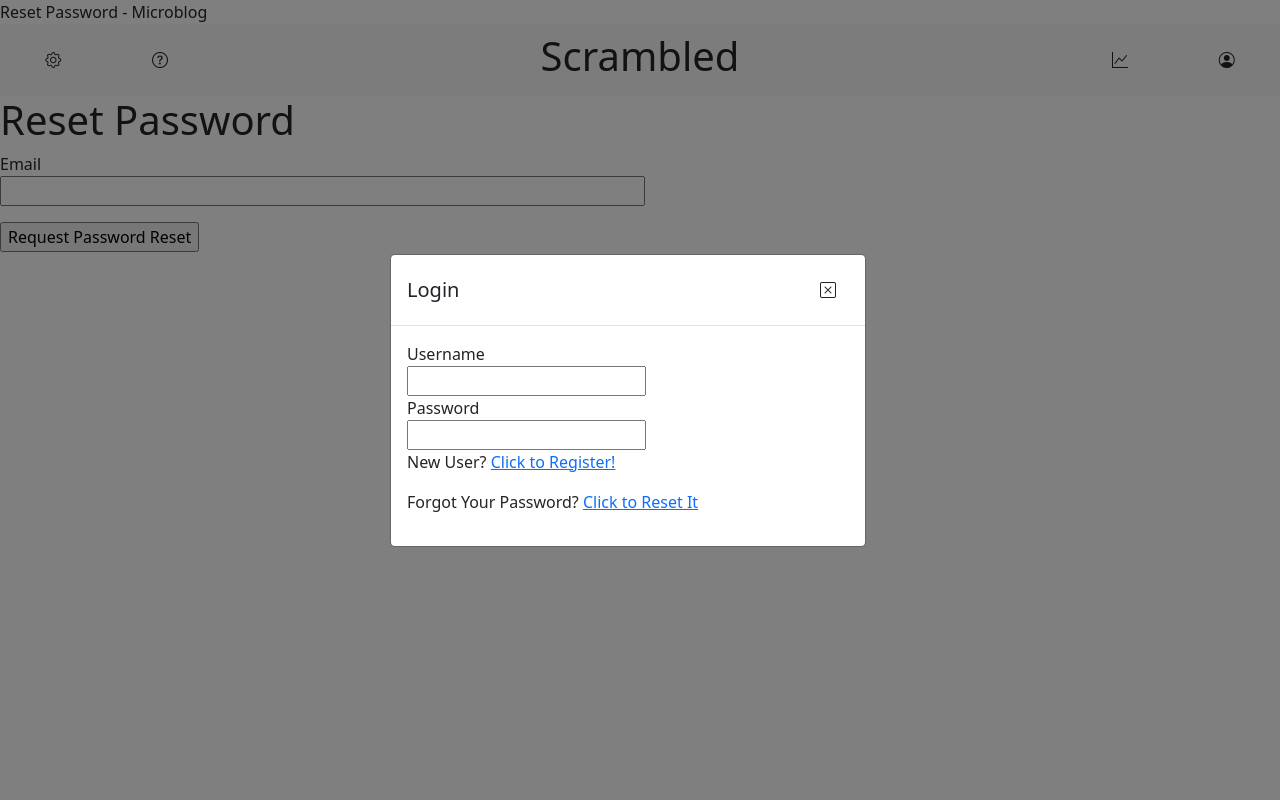
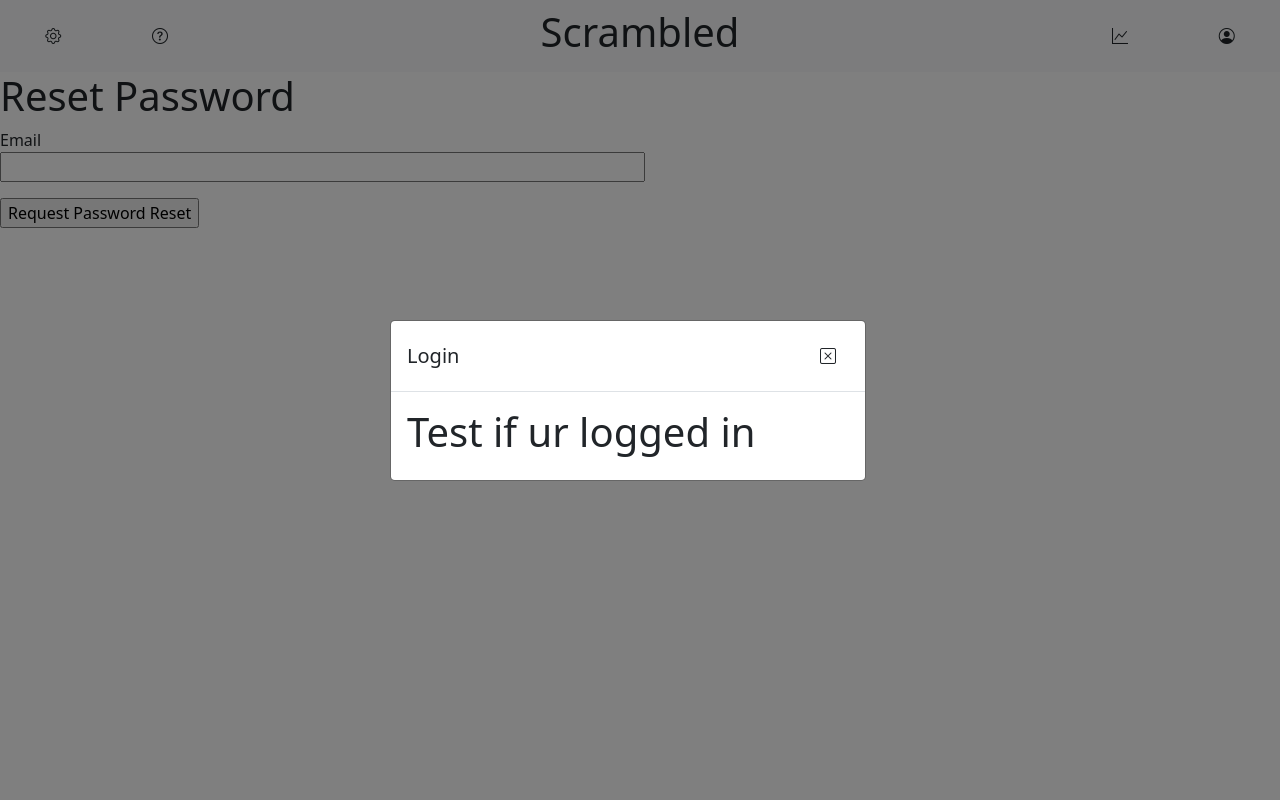
Before and after one commit to benvarian/CITS3403-Project, a Flask app: page /reset_password_request in a window 1280 px wide, after a click that opens the changed part. Run offline with Flask 2, Linux system fonts and the light colour scheme; some libraries are stand-ins or nearby versions.

Commit message:
trying to add modals support

```diff
--- a/scrambled/app/__init__.py
+++ b/scrambled/app/__init__.py
@@ -8,6 +8,7 @@ from logging.handlers import SMTPHandler, RotatingFileHandler
 import os
 from flask_mail import Mail
 from flask_bootstrap import Bootstrap5
+
 
 
 
--- a/scrambled/app/templates/base.html
+++ b/scrambled/app/templates/base.html
@@ -25,8 +25,7 @@
     <link rel="stylesheet" href="style.css" />
   </head>
 
-  {% block title %} {% if title %}{{ title }} - Microblog{% else %}{{ ('Welcome
-  to Microblog') }}{% endif %} {% endblock %} {% block navbar %}
+  {% block navbar %}
   <!--Navbar-->
   <nav class="navbar navbar-expand-lg bg-light navbar-fixed-top">
     <div class="container-fluid row gx-0">
@@ -163,26 +162,19 @@
           </button>
         </div>
         <div class="modal-body">
-          <form>
-            <label for="username">Username</label> <br />
-            <input type="text" name="username" id="username" /> <br />
-            <label for="password">Password</label> <br />
-            <input type="text" name="password" id="password" /> <br>
-            <p>
-              New User?
-              <a href="{{ url_for('register') }}">Click to Register!</a>
-            </p>
-            <p>
-              Forgot Your Password?
-              <a href="{{ url_for('reset_password_request') }}">Click to Reset It</a>
-            </p>
-          </form>
+          {% if current_user.is_anonymous %}
+          <h1>Test if ur logged in </h1>
+          {% else %}
+          <h2>ur not logged in</h2>
+          {% endif %}
         </div>
       </div>
     </div>
   </div>
 
-  {% endblock %} {% block content %}
+  {% endblock %}
+
+  {% block content %}
   <div class="container">
     {% with messages = get_flashed_messages() %} {% if messages %} {% for
     message in messages %}
--- a/scrambled/app/templates/register.html
+++ b/scrambled/app/templates/register.html
@@ -1,5 +1,4 @@
 {% extends "base.html" %}
-{% import 'bootstrap/wtf.html' as wtf %}
 
 {% block app_content %}
     <h1>Register</h1>
--- a/scrambled/app/templates/style.css
+++ b/scrambled/app/templates/style.css
@@ -24,9 +24,7 @@ body {
     width:5vw;
 }
 
-.letterBox {
 
-}
 
 .title {
     text-align:center;
```
Also changed, not shown: scrambled/app/templates/index.html (+8 -24 lines), scrambled/app.db.
